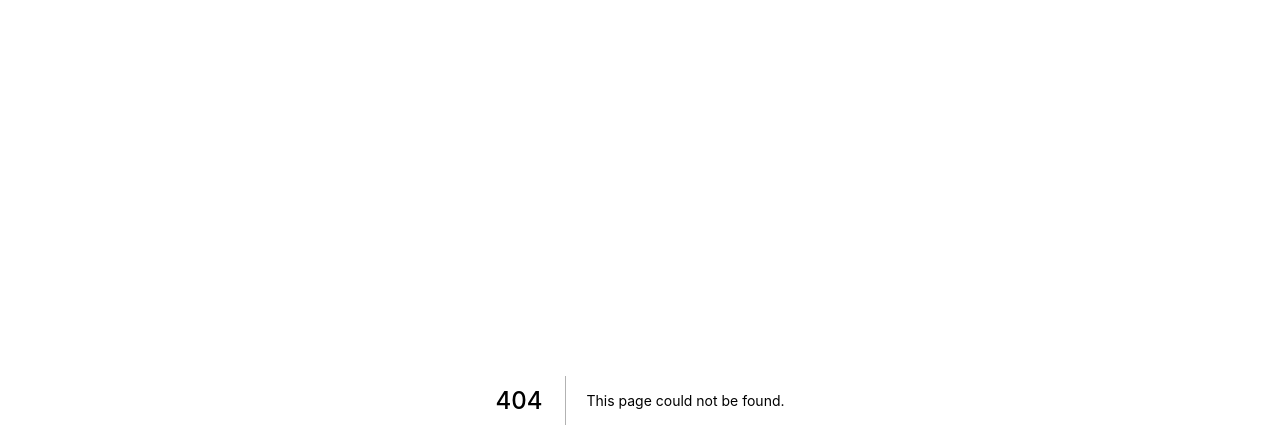
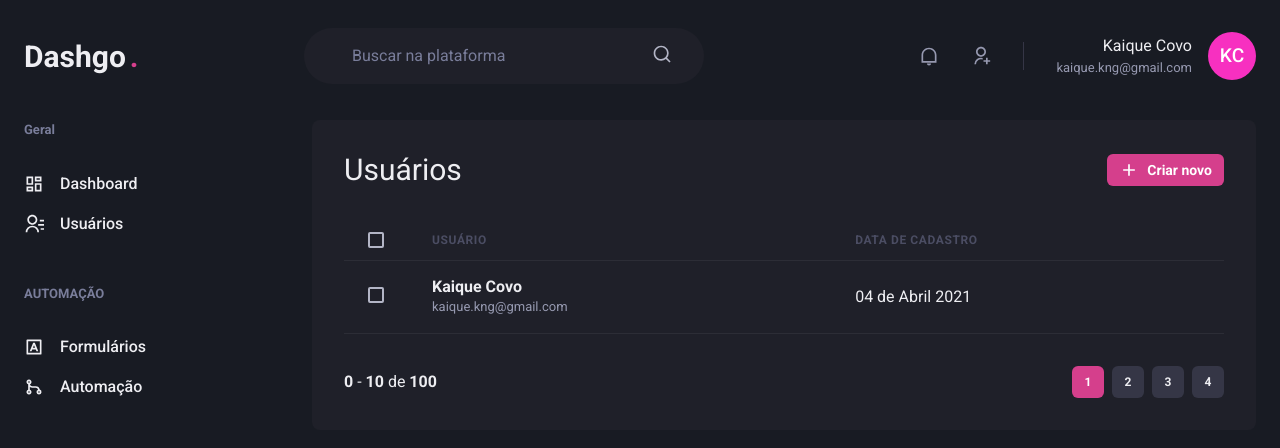
Before and after one commit to KaiqueCovo/dashgo, a Next.js app: page /users in a window 1280 px wide. Before the commit this address had no page. Shown: the top 448 px of the page. Built offline with nearby package versions, Linux system fonts and the light colour scheme.

Commit message:
feat(pages/users and components/pagination): add users list and users create

```diff
--- /dev/null
+++ b/src/components/Pagination/index.tsx
@@ -0,0 +1,59 @@
+import { Box, Button, HStack } from '@chakra-ui/react';
+
+export const Pagination = (): React.ReactElement => {
+  return (
+    <HStack spacing="6" mt="8" justify="space-between" align="center">
+      <Box>
+        <strong>0</strong> - <strong>10</strong> de <strong>100</strong>
+      </Box>
+      <HStack spacing="2">
+        <Button
+          size="sm"
+          fontSize="xs"
+          width="4"
+          colorScheme="pink"
+          disabled
+          _disabled={{
+            bg: 'pink.500',
+            cursor: 'default'
+          }}
+        >
+        1
+        </Button>
+        <Button
+          size="sm"
+          fontSize="xs"
+          width="4"
+          bg="gray.700"
+          _hover={{
+            bg: 'gray.500',
+          }}
+        >
+        2
+        </Button>
+        <Button
+          size="sm"
+          fontSize="xs"
+          width="4"
+          bg="gray.700"
+          _hover={{
+            bg: 'gray.500',
+          }}
+        >
+        3
+        </Button>
+        <Button
+          size="sm"
+          fontSize="xs"
+          width="4"
+          bg="gray.700"
+          _hover={{
+            bg: 'gray.500',
+          }}
+        >
+        4
+        </Button>
+      </HStack>
+    </HStack>
+  );
+};
--- /dev/null
+++ b/src/pages/users/index.tsx
@@ -0,0 +1,64 @@
+import { RiAddLine } from 'react-icons/ri';
+
+import { Header } from '@/components/Header';
+import { Pagination } from '@/components/Pagination';
+import { Sidebar } from '@/components/Sidebar';
+import { Box, Button, Checkbox, Flex, Heading, Icon, Table, Tbody, Td, Text, Th, Thead, Tr } from '@chakra-ui/react';
+import { NextPage } from 'next';
+
+const UserList: NextPage = () => {
+  return (
+    <Box>
+      <Header />
+      <Flex w="100%" my="6" maxW={1480} mx="auto" px="6">
+        <Sidebar />
+
+        <Box flex="1" borderRadius={8} bg="gray.800" p="8">
+          <Flex mb="8" justify="space-between" align="center">
+            <Heading size="lg" fontWeight="normal">
+              Usuários
+            </Heading>
+            <Button
+              as="a"
+              size="sm"
+              fontSize="sm"
+              colorScheme="pink"
+              leftIcon={<Icon as={RiAddLine} fontSize="20" />}
+            >
+              Criar novo
+            </Button>
+          </Flex>
+
+          <Table colorScheme="whiteAlpha">
+            <Thead>
+              <Tr>
+                <Th px="6" color="gray.300" width="8">
+                  <Checkbox colorScheme="pink" />
+                </Th>
+                <Th>Usuário</Th>
+                <Th>Data de cadastro</Th>
+              </Tr>
+            </Thead>
+            <Tbody>
+              <Tr>
+                <Td px="6">
+                  <Checkbox colorScheme="pink" />
+                </Td>
+                <Td>
+                  <Box>
+                    <Text fontWeight="bold">Kaique Covo</Text>
+                    <Text fontSize="small" color="gray.300">kaique.kng@gmail.com</Text>
+                  </Box>
+                </Td>
+                <Td px="6"> 04 de Abril 2021</Td>
+              </Tr>
+            </Tbody>
+          </Table>
+          <Pagination />
+        </Box>
+      </Flex>
+    </Box>
+  );
+};
+
+export default UserList;
```
Also changed, not shown: src/pages/users/create/index.tsx (added, +45 -0 lines).
